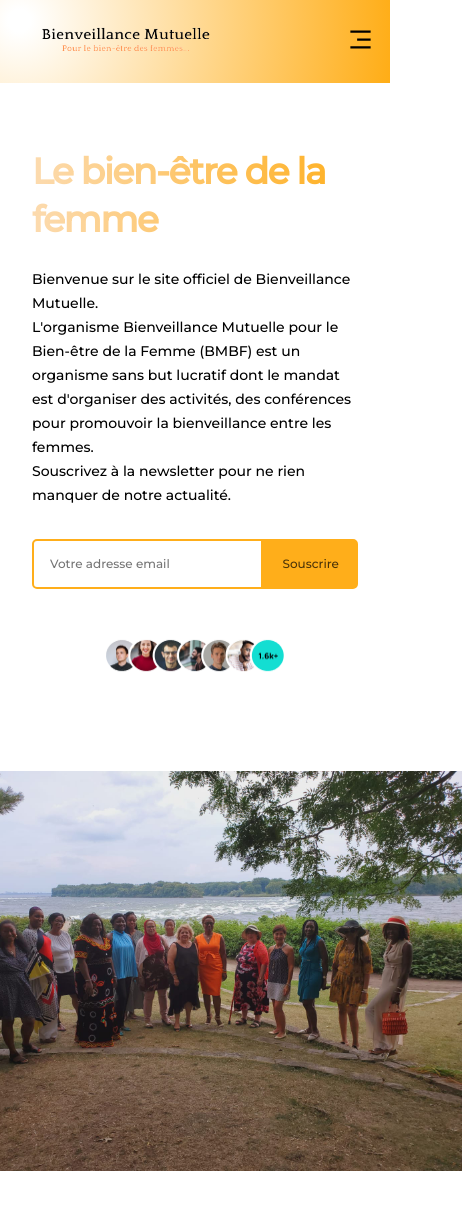
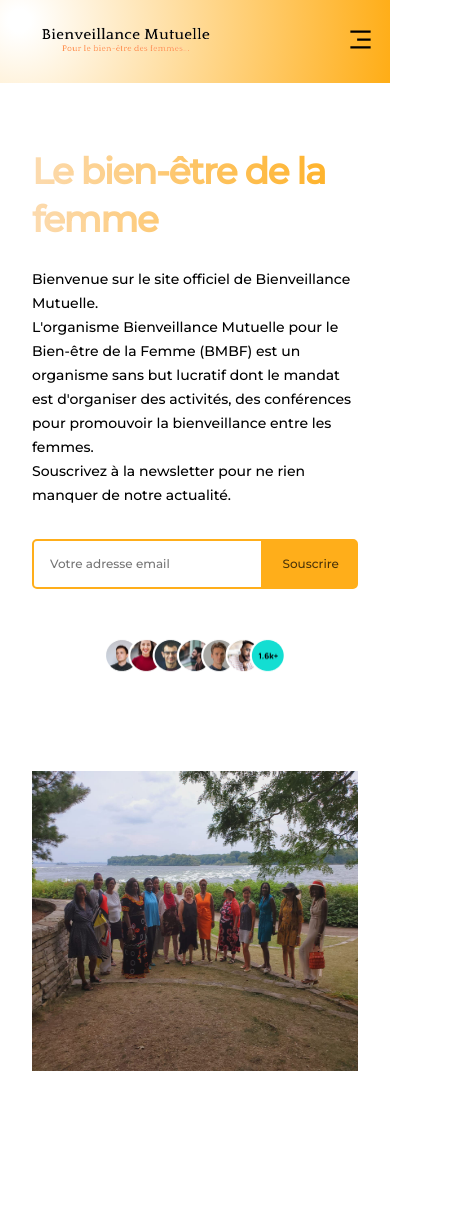
Before and after one commit to bricekk/bienveillance-mutuelle-website, a React (Create React App) app: page / in a window 390 px wide. Shown: the top 1210 px of the page, 462 px wide, since content can reach past the window. After the commit the page ends 1135 px from the top, so only its background shows below. Built offline with nearby package versions, Linux system fonts and the light colour scheme; a web font is replaced by a local one.

Commit message:
header image

```diff
--- a/src/App.scss
+++ b/src/App.scss
@@ -7,6 +7,10 @@
 
 body{
   background: var(--color-white);
+  max-width: 1880px;
+  width: 100%;
+  margin-left: auto;
+  margin-right: auto;
 }
 
 a{
--- a/src/components/header/header.scss
+++ b/src/components/header/header.scss
@@ -106,11 +106,11 @@
     display: flex;
     justify-content: center;
     align-items: center;
-}
 
-.bvm__header-image img {
-    width: auto;
-    height: 620px;
+    img {
+        width: auto;
+        height: 620px;
+    }
 }
 
 @media screen and (max-width: 1180px) {
@@ -130,9 +130,10 @@
     }
 
     .bvm__header-image {
-        margin: 0 0 3rem;
         img {
-            height: 400px;
+            height: 300px;
+            max-width: 100%;
+            width: auto;
         }
     }
 
```
